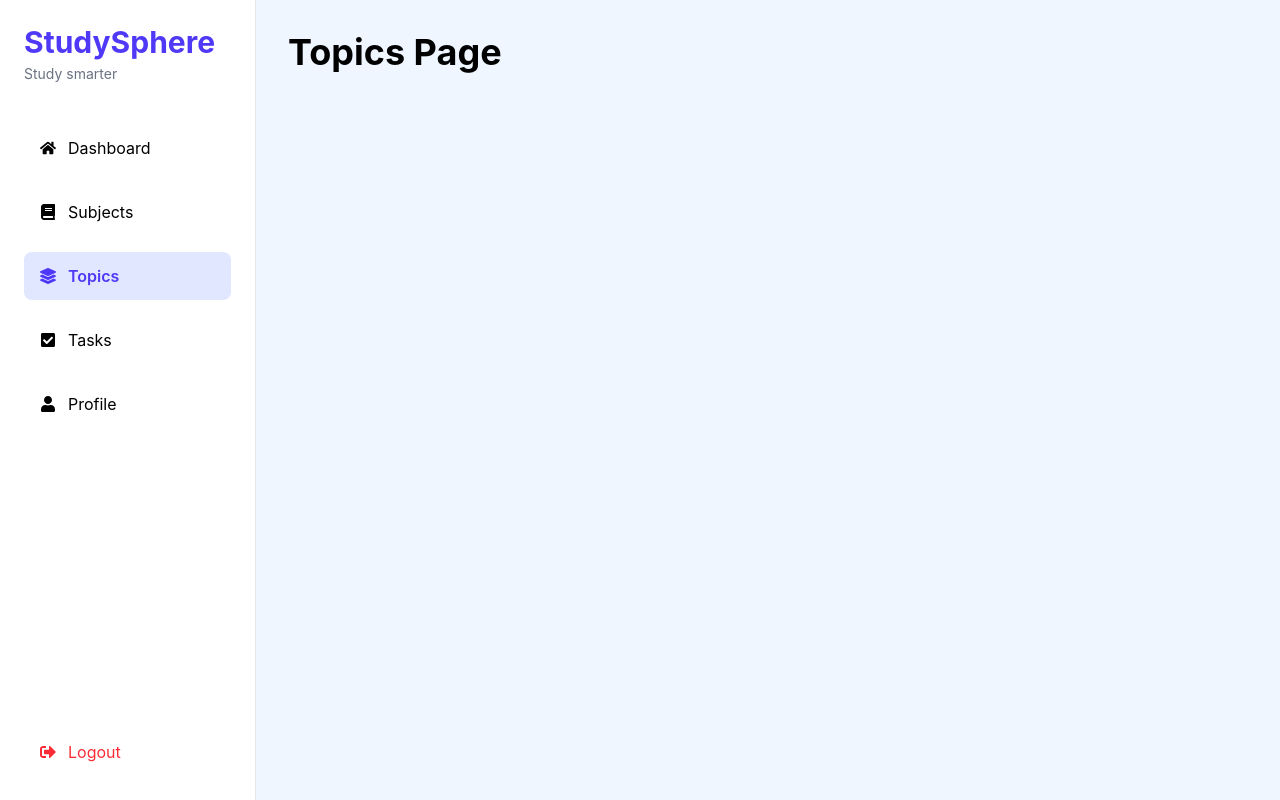
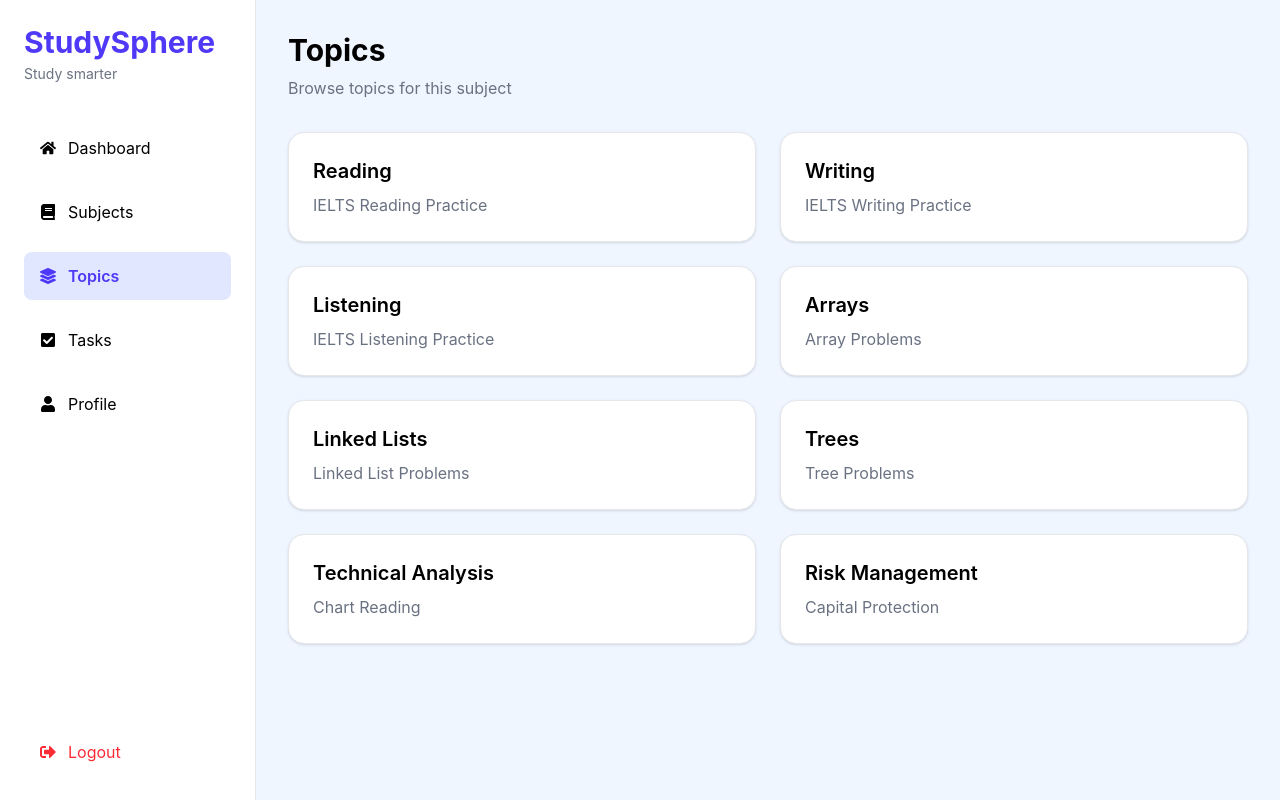
Before and after one commit to Sanidhi07/studySphere, a React (Vite) app in the folder client/: page /topics in a window 1280 px wide. Built offline with nearby package versions, Linux system fonts and the light colour scheme.

Commit message:
feat: build topics module and subject navigation

```diff
--- a/client/src/components/SubjectCard.tsx
+++ b/client/src/components/SubjectCard.tsx
@@ -1,3 +1,5 @@
+import {Link} from "react-router-dom";
+
 interface SubjectCardProps {
   name: string;
   description: string;
@@ -6,12 +8,15 @@ interface SubjectCardProps {
 }
 function SubjectCard({ name, description, topicCount, icon }: SubjectCardProps){
   return(
+    <Link to="/topics">
       <div className="bg-white rounded-2xl border border-gray-200 shadow-sm p-6 hover:shadow-md transition-shadow cursor-pointer">
         <div className="text-3xl mb-3">{icon}</div>
         <h3 className="text-lg font-semibold">{name}</h3>
         <p className="text-gray-500 mt-2">{description}</p>
         <p className="text-sm text-indigo-600 mt-4">{topicCount} Topics</p>
       </div>
+    </Link>
   )
 }
+
 export default SubjectCard;
--- /dev/null
+++ b/client/src/components/TopicCard.tsx
@@ -0,0 +1,13 @@
+interface TopicCardProps {
+  name:string;
+  description:string;
+}
+function TopicCard({name,description}:TopicCardProps){
+  return (
+    <div className="bg-white rounded-2xl border border-gray-200 shadow-sm p-6 hover:shadow-md transition-shadow cursor-pointer">
+      <h3 className="text-xl font-semibold">{name}</h3>
+      <p className="text-gray-500 mt-2">{description}</p>
+    </div>
+  )
+}
+export default TopicCard;
--- /dev/null
+++ b/client/src/data/topicsData.ts
@@ -0,0 +1,54 @@
+import type {Topic} from "../types/topic";
+
+export const topics:Topic[]=[
+  {
+    id:1,
+    subjectId:1,
+    name:"Reading",
+    description:"IELTS Reading Practice",
+  },
+  {
+    id:2,
+    subjectId:1,
+    name:"Writing",
+    description:"IELTS Writing Practice",
+  },
+  {
+    id:3,
+    subjectId:1,
+    name:"Listening",
+    description:"IELTS Listening Practice",
+  },
+  {
+    id: 4,
+    subjectId: 2,
+    name: "Arrays",
+    description: "Array Problems",
+  },
+  {
+    id: 5,
+    subjectId: 2,
+    name: "Linked Lists",
+    description: "Linked List Problems",
+  },
+  {
+    id: 6,
+    subjectId: 2,
+    name: "Trees",
+    description: "Tree Problems",
+  },
+
+  {
+    id: 7,
+    subjectId: 3,
+    name: "Technical Analysis",
+    description: "Chart Reading",
+  },
+  {
+    id: 8,
+    subjectId: 3,
+    name: "Risk Management",
+    description: "Capital Protection",
+  },
+
+]
--- a/client/src/pages/TopicsPage.tsx
+++ b/client/src/pages/TopicsPage.tsx
@@ -1,10 +1,23 @@
 import DashboardLayout from "../layouts/DashboardLayout";
+import TopicCard from "../components/TopicCard";
+import { topics } from "../data/topicsData";
 
 function TopicsPage(){
     return(
         <DashboardLayout>
-            <h1 className="text-4xl font-bold">Topics Page</h1>
-            {/* Add your topics content here */}
+            <div className="mb-8">
+                <h1 className="text-3xl font-bold">Topics</h1>
+                <p className="text-gray-500 mt-2">Browse topics for this subject</p>
+            </div>
+            <div className="grid grid-cols-1 md:grid-cols-2 gap-6">
+                {topics.map((topic) => (
+                    <TopicCard
+                        key={topic.id}
+                        name={topic.name}
+                        description={topic.description}
+                    />
+                ))}
+            </div>
         </DashboardLayout>
     );
 }
--- /dev/null
+++ b/client/src/types/topic.ts
@@ -0,0 +1,6 @@
+export interface Topic{
+  id:number;
+  subjectId:number;
+  name:string;
+  description:string;
+}
```
Lines whose indentation alone changed are shown as unchanged.
